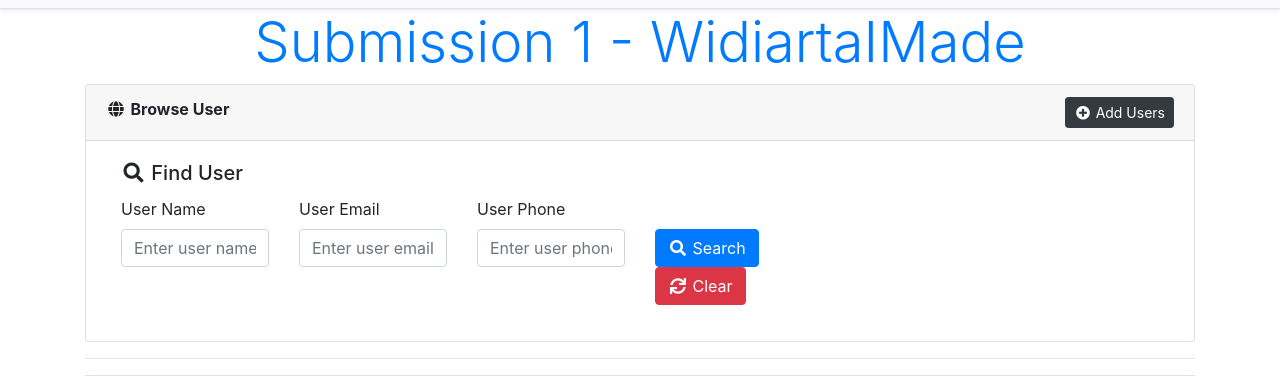
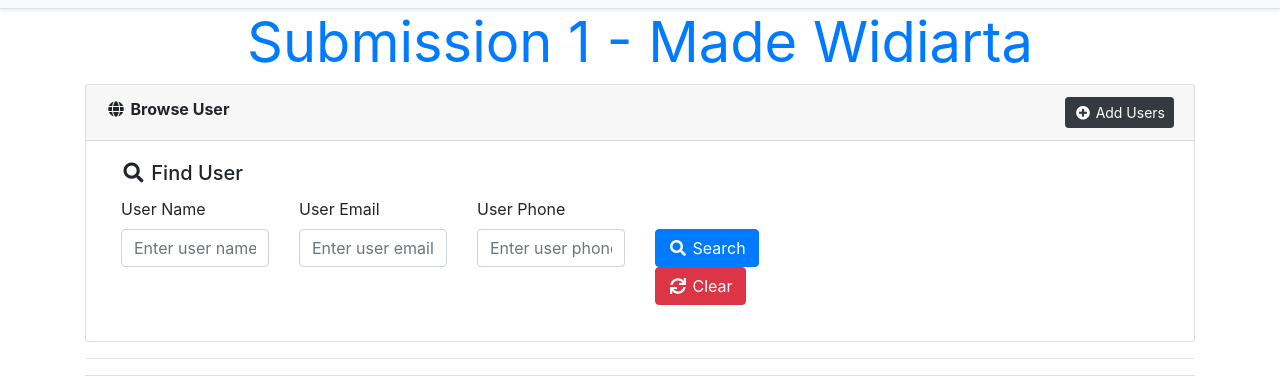
Before and after one commit to widiartaimade/keuangan, a PHP site: page / in a window 1280 px wide. Shown: the top 376 px of the page. Run offline with PHP 8.4, Linux system fonts and the light colour scheme; data comes from the database, SQL or seed files in the repository; some libraries are stand-ins or nearby versions.

Commit message:
no message

```diff
--- a/index.php
+++ b/index.php
@@ -40,7 +40,7 @@
 	$userData	=	$db->getAllRecords('users','*',$condition,'ORDER BY id DESC');
 	?>
    	<div class="container">
-		<h3 class="display-4 text-primary text-center"> Submission 1 - WidiartaIMade</h3>
+		<h3 class="display-4 text-primary text-center"> <b>Submission 1 - Made Widiarta </b></h3>
 		<div class="card">
 			<div class="card-header"><i class="fa fa-fw fa-globe"></i> <strong>Browse User</strong> <a href="add-users.php" class="float-right btn btn-dark btn-sm"><i class="fa fa-fw fa-plus-circle"></i> Add Users</a></div>
 			<div class="card-body">
```
